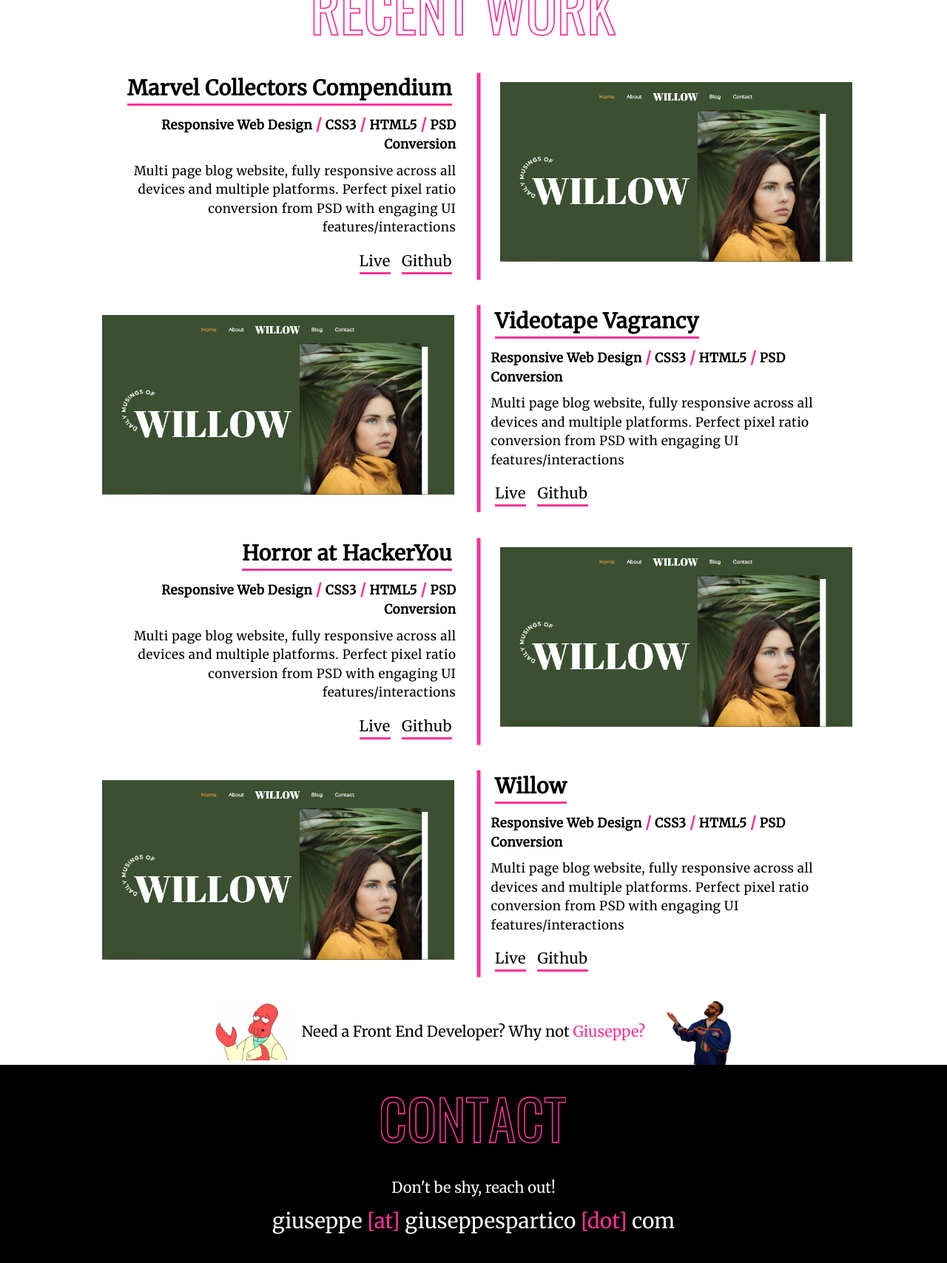
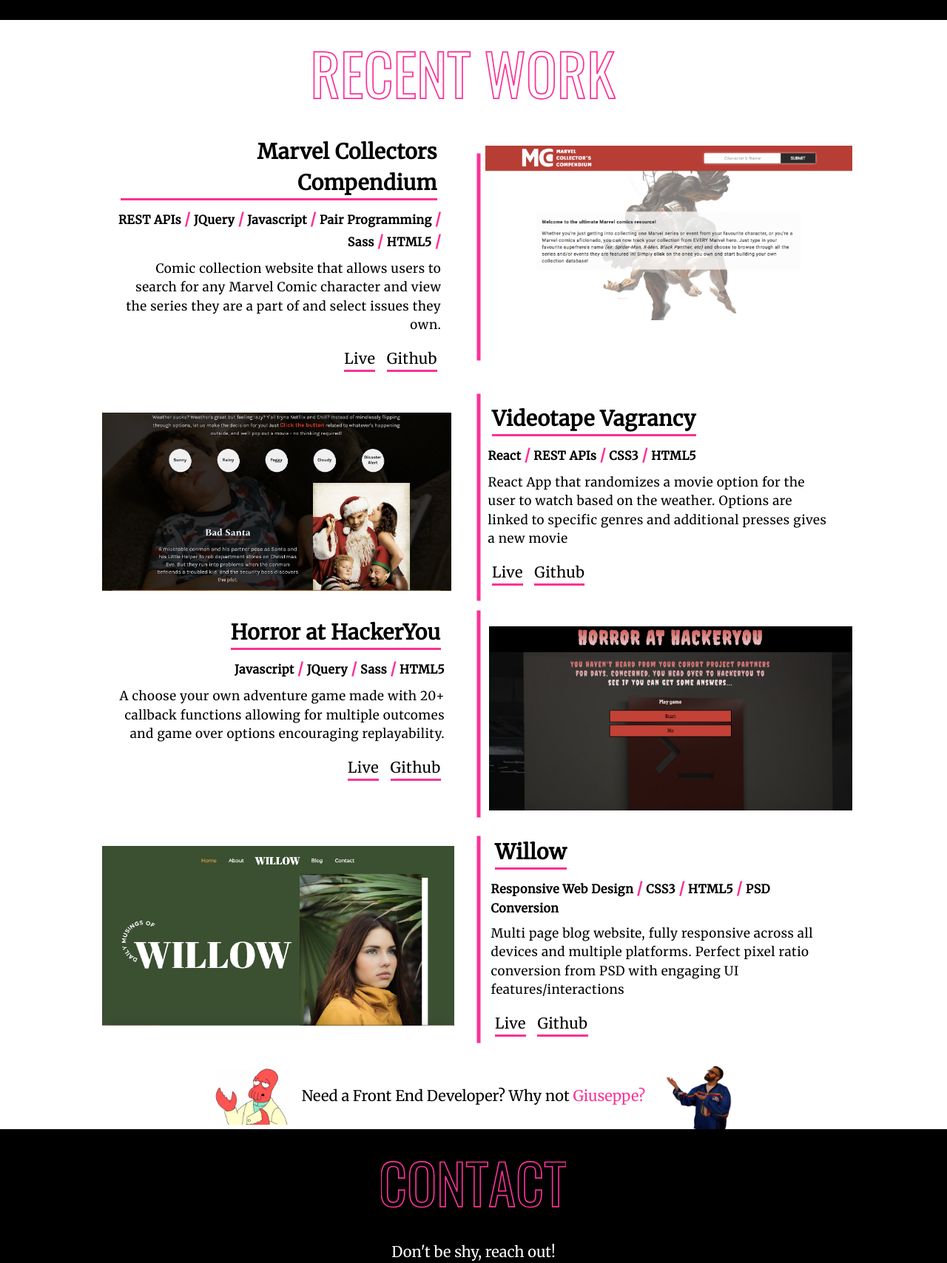
Before and after one commit to Gspartico/giuseppe_portfolio, a plain HTML site: page index.html in a window 1280 px wide. Shown: the part 1910-3618 px from the top of the page at 74% size. Drawn offline with nearby package versions, Linux system fonts and the light colour scheme.

Commit message:
added proper screenshot and descriptions for projects sections, changed about section lorem to actual text

```diff
--- a/index.html
+++ b/index.html
@@ -37,7 +37,7 @@
             </svg>
             <div class="about__content">
                 <img src="./assets/HY_Headshot.jpg" alt="">
-                <p>In case you blew past the big letters above, my name is <span>Giuseppe Spartico</span> and I am a Front End Web Developer based in Toronto. I have a degree in Biology/Forensic Science but spent most of my time working in fashion and music before finding a true love in web development.  I enjoy building creative websites with a focus on user engagement and accessibility.
+                <p>In case you blew past the big letters above, my name is <span class="about__content--giuseppe">Giuseppe Spartico</span> and I am a Front End Web Developer based in Toronto. I have a degree in Biology/Forensic Science but spent most of my time working in fashion and music before finding a true love in web development.  I enjoy building creative websites with a focus on user engagement and accessibility. Talk to me about basketball, movies, world politics...actually, I can talk forever, so talk to me about <span class="about__content--literally">literally</span> anything
                 </p>
             </div>
         </section>
@@ -128,9 +128,8 @@
                         <span class="line -left"></span>
                         <span class="line -bottom"></span>
                     </a>
-                    <h4>Responsive Web Design <span>/</span> CSS3 <span>/</span> HTML5 <span>/</span> PSD Conversion</h4>
-                    <p>Multi page blog website, fully responsive across all devices and multiple platforms. Perfect pixel ratio
-                    conversion from PSD with engaging UI features/interactions</p>
+                    <h4>REST APIs <span>/</span> JQuery <span>/</span> Javascript <span>/</span> Pair Programming <span>/</span> Sass <span>/</span> HTML5 <span>/</span></h4>
+                    <p>Comic collection website that allows users to search for any Marvel Comic character and view the series they are a part of and select issues they own.</p>
                     <a href="" target="_blank">
                         <span class="text">Live</span>
                         <span class="line -right"></span>
@@ -148,12 +147,12 @@
                 </div>
                 <div class="marvel__divide"></div>
                 <div class="marvel__pic">
-                    <img src="./assets/Willow_Screenshot.png" alt="">
+                    <img src="./assets/Marvel_Screenshot.png" alt="">
                 </div>
             </div>
             <div class="video">
                 <div class="video__pic">
-                    <img src="./assets/Willow_Screenshot.png" alt="">
+                    <img src="./assets/Videotape_Screenshot.png" alt="">
                 </div>
                 <div class="video__divide"></div>
                 <div class="video__desc">
@@ -164,9 +163,8 @@
                         <span class="line -left"></span>
                         <span class="line -bottom"></span>
                     </a>
-                    <h4>Responsive Web Design <span>/</span> CSS3 <span>/</span> HTML5 <span>/</span> PSD Conversion</h4>
-                    <p>Multi page blog website, fully responsive across all devices and multiple platforms. Perfect pixel ratio
-                        conversion from PSD with engaging UI features/interactions</p>
+                    <h4>React <span>/</span> REST APIs <span>/</span> CSS3 <span>/</span> HTML5</h4>
+                    <p>React App that randomizes a movie option for the user to watch based on the weather. Options are linked to specific genres and additional presses gives a new movie</p>
                     <a href="" target="_blank">
                         <span class="text">Live</span>
                         <span class="line -right"></span>
@@ -192,9 +190,8 @@
                         <span class="line -left"></span>
                         <span class="line -bottom"></span>
                     </a>
-                    <h4>Responsive Web Design <span>/</span> CSS3 <span>/</span> HTML5 <span>/</span> PSD Conversion</h4>
-                    <p>Multi page blog website, fully responsive across all devices and multiple platforms. Perfect pixel ratio
-                        conversion from PSD with engaging UI features/interactions</p>
+                    <h4>Javascript <span>/</span> JQuery <span>/</span> Sass <span>/</span> HTML5</h4>
+                    <p>A choose your own adventure game made with 20+ callback functions allowing for multiple outcomes and game over options encouraging replayability.</p>
                     <a href="" target="_blank">
                         <span class="text">Live</span>
                         <span class="line -right"></span>
@@ -212,7 +209,7 @@
                 </div>
                 <div class="horror__divide"></div>
                 <div class="horror__pic">
-                    <img src="./assets/Willow_Screenshot.png" alt="">
+                    <img src="./assets/Horror_Screenshot.png" alt="">
                 </div>
             </div>
             <div class="willow">
--- a/styles/partials/_about.scss
+++ b/styles/partials/_about.scss
@@ -7,14 +7,13 @@
     justify-content: center;
     align-items: center;
     margin-bottom: 70px;
-}
 
-.about__content img{
+    & img{
     width: 30%;
     margin-right: 20px;
 }
 
-.about__content p{
+    & p{
     width: 50%;
     font-family: 'Merriweather', sans-serif;
     font-size: 1.9rem;
@@ -23,10 +22,16 @@
     padding: 25px;
     margin-left: 20px;
 
-    & span{
+}
+
+     &--giuseppe{
         text-shadow: 1px 1px #FF1E50, 2px 2px #fa3297;
         font-weight: 700;
         font-size: 2rem;
+    }
+
+    &--literally{
+        color: #fa3297;
     }
 }
 
--- a/styles/partials/_contact.scss
+++ b/styles/partials/_contact.scss
@@ -137,6 +137,6 @@ input:focus, textarea:focus {
   border: 2px solid #fa3297;
 }
 
-.toTop{
-    font-size: 2.2rem;
+form .toTop{
+    font-size: 2.1rem;
 }
--- a/styles/partials/_footer.scss
+++ b/styles/partials/_footer.scss
@@ -3,4 +3,5 @@ footer{
     text-align: center;
     font-size: 1.7rem;
     color: #fa3297;
+    padding-bottom: 15px;
 }
--- a/styles/partials/_works.scss
+++ b/styles/partials/_works.scss
@@ -26,6 +26,10 @@
 
                 & h3{
                     font-size: 2.8rem;
+                }
+
+                & h4{
+                  font-size: 1.6rem
                 }
 
                 & p {
```
Also changed, not shown: assets/Horror_Screenshot.png (added), assets/Marvel_Screenshot.png (added), assets/Videotape_Screenshot.png (added), styles/styles.css.
